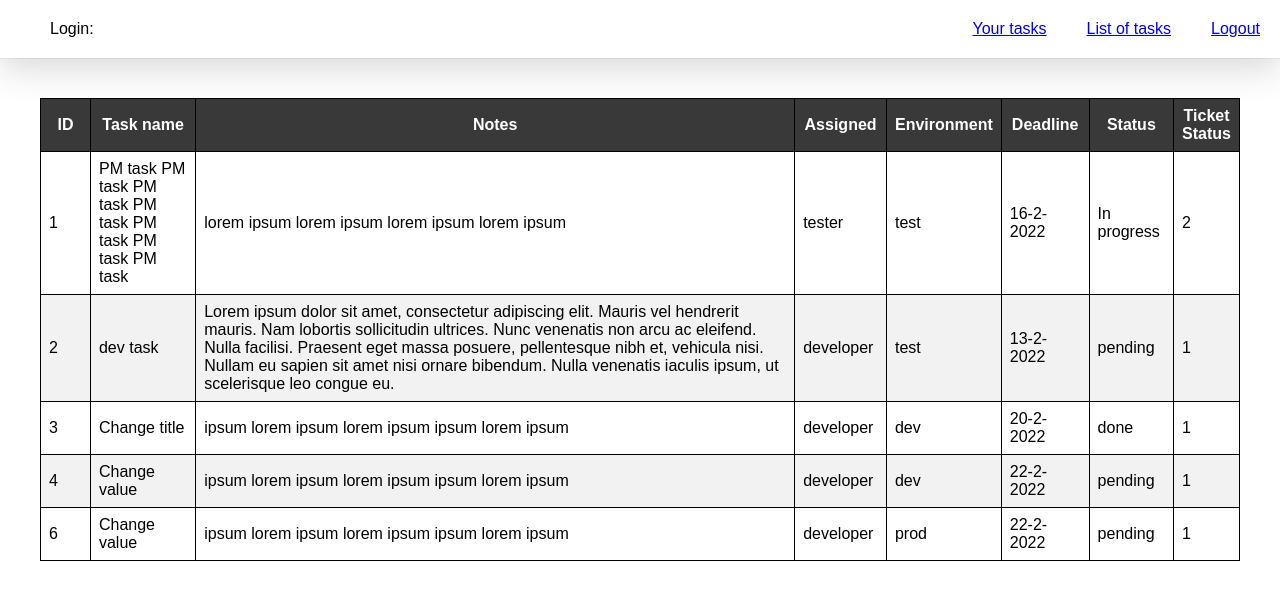
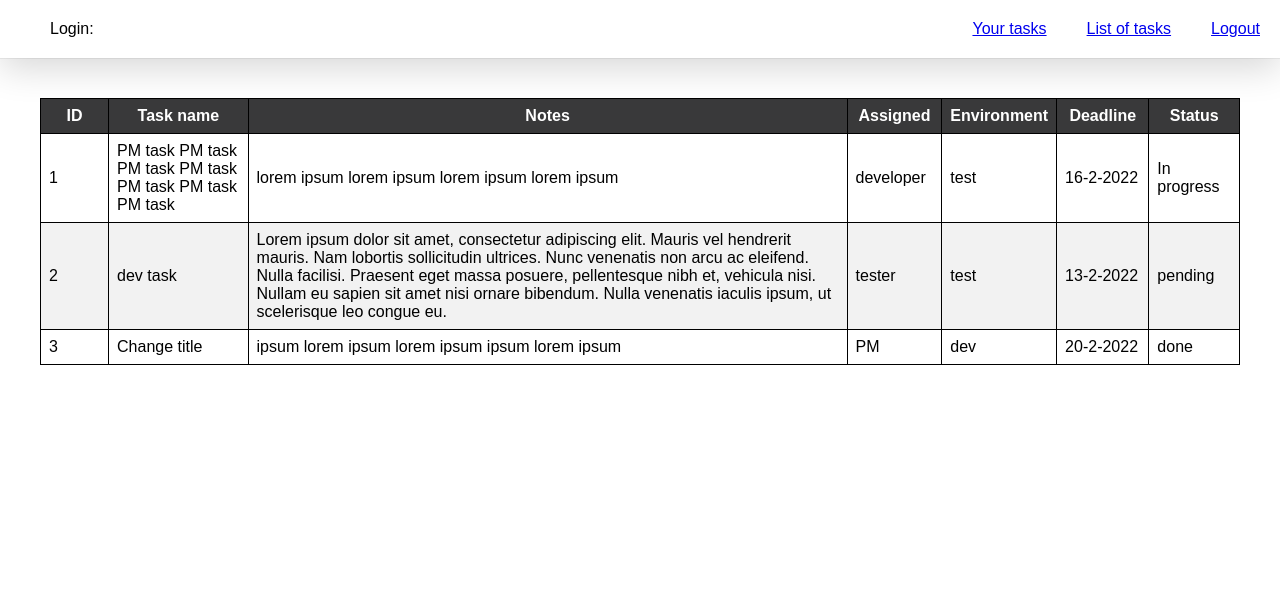
Before and after one commit to xFreshu/Project-managment-app, a React (Create React App) app: page /list-of-tasks in a window 1280 px wide. Shown: the top 600 px of the page. Built offline with nearby package versions, Linux system fonts and the light colour scheme.

Commit message:
Refactored function which change assigned value and fixed views

```diff
--- a/src/components/UI/Dashboard/Dashboard.jsx
+++ b/src/components/UI/Dashboard/Dashboard.jsx
@@ -5,11 +5,13 @@ import {
   DashboardCard,
   BottomInfoTicket,
   TicketCard,
-  StyledEnv
+  StyledEnv,
+  Title
 } from './Dashboard.styles';
 import { AppContext } from '../../../providers/AppProvider';
 import TicketDetails from '../TicketDetails/TicketDetails';
 import TicketChart from '../TicketChart/TicketChart';
+import BasicTable from '../Table/BasicTable';
 
 const Dashboard = () => {
   let { userData, tickets, deleteTicket, displayTicket, setDisplayTicket } = useContext(AppContext);
@@ -40,9 +42,11 @@ const Dashboard = () => {
     <>
       <Navigation userData={userData} />
       <Wrapper>
+        {userData.role !== 'client' ? (
           <DashboardCard>
             <div>
               <ul>
+                <Title>Assigned tickets</Title>
                 {getAssignedArray.map(({ id, name, notes, environment, deadline }) => (
                   <TicketCard
                     onClick={() => {
@@ -85,6 +89,9 @@ const Dashboard = () => {
               )}
             </div>
           </DashboardCard>
+        ) : (
+          <BasicTable />
+        )}
         <TicketChart count={count} />
       </Wrapper>
     </>
--- a/src/components/UI/Dashboard/Dashboard.styles.js
+++ b/src/components/UI/Dashboard/Dashboard.styles.js
@@ -141,3 +141,9 @@ export const BottomInfoTicket = styled.div`
   justify-content: space-between;
   align-items: center;
 `;
+
+export const Title = styled.div`
+  font-weight: 700;
+  text-align: center;
+  margin: 20px;
+`;
--- a/src/components/UI/Table/columns.js
+++ b/src/components/UI/Table/columns.js
@@ -26,9 +26,5 @@ export const COLUMNS = [
   {
     Header: 'Status',
     accessor: 'status'
-  },
-  {
-    Header: 'Ticket Status',
-    accessor: 'statusValue'
   }
 ];
--- a/src/components/UI/TicketChart/TicketChart.jsx
+++ b/src/components/UI/TicketChart/TicketChart.jsx
@@ -19,7 +19,6 @@ const TicketChart = ({ count }) => {
           { title: 'Production', value: count['prod'], color: '#f44336' }
         ]}
       />
-      ;
       <ExtraInfoFromChart>
         <span>Dev tickets {count.dev}</span>
         <span>Test tickets {count.test}</span>
--- a/src/components/UI/TicketChart/TicketChart.styles.js
+++ b/src/components/UI/TicketChart/TicketChart.styles.js
@@ -4,6 +4,7 @@ export const PieChartCard = styled.div`
   box-shadow: rgba(0, 0, 0, 0.16) 0px 10px 36px 0px, rgba(0, 0, 0, 0.06) 0px 0px 0px 1px;
   border-radius: 20px;
   padding: 30px;
+  min-width: 300px;
   span {
     display: inline-block;
     text-align: center;
--- a/src/components/UI/TicketDetails/TicketDetails.jsx
+++ b/src/components/UI/TicketDetails/TicketDetails.jsx
@@ -3,7 +3,7 @@ import PropTypes from 'prop-types';
 import { TicketDetailsStyles } from './TicketDetails.styles';
 import { AppContext } from '../../../providers/AppProvider';
 const TicketDetails = ({ ticketData, userData }) => {
-  const { deleteTicket, sendToTester, sendToPM } = useContext(AppContext);
+  const { deleteTicket, ChangeValue } = useContext(AppContext);
   return (
     <TicketDetailsStyles>
       <span>Ticket Details</span>
@@ -19,10 +19,10 @@ const TicketDetails = ({ ticketData, userData }) => {
           <button onClick={() => deleteTicket(ticketData.id)}>Delete</button>
         ) : null}
         {userData.role === 'developer' ? (
-          <button onClick={() => sendToTester(ticketData.id)}>Send to tester</button>
+          <button onClick={() => ChangeValue(ticketData.id)}>Send to tester</button>
         ) : null}
         {userData.role === 'tester' ? (
-          <button onClick={() => sendToPM(ticketData.id)}>Send to PM</button>
+          <button onClick={() => ChangeValue(ticketData.id)}>Send to PM</button>
         ) : null}
         <button>Edit</button>
       </div>
--- a/src/data/Tasks.js
+++ b/src/data/Tasks.js
@@ -3,7 +3,7 @@ export const DUMMY_DATA = [
     id: 1,
     name: 'PM task PM task PM task PM task PM task PM task PM task',
     notes: 'lorem ipsum lorem ipsum lorem ipsum lorem ipsum ',
-    assigned: 'tester',
+    assigned: 'developer',
     environment: 'test',
     deadline: '16-2-2022',
     status: 'In progress',
@@ -14,7 +14,7 @@ export const DUMMY_DATA = [
     name: 'dev task',
     notes:
       'Lorem ipsum dolor sit amet, consectetur adipiscing elit. Mauris vel hendrerit mauris. Nam lobortis sollicitudin ultrices. Nunc venenatis non arcu ac eleifend. Nulla facilisi. Praesent eget massa posuere, pellentesque nibh et, vehicula nisi. Nullam eu sapien sit amet nisi ornare bibendum. Nulla venenatis iaculis ipsum, ut scelerisque leo congue eu.',
-    assigned: 'developer',
+    assigned: 'tester',
     environment: 'test',
     deadline: '13-2-2022',
     status: 'pending',
@@ -24,30 +24,10 @@ export const DUMMY_DATA = [
     id: 3,
     name: 'Change title',
     notes: 'ipsum lorem ipsum lorem ipsum ipsum lorem ipsum',
-    assigned: 'developer',
+    assigned: 'PM',
     environment: 'dev',
     deadline: '20-2-2022',
     status: 'done',
     statusValue: 1
-  },
-  {
-    id: 4,
-    name: 'Change value',
-    notes: 'ipsum lorem ipsum lorem ipsum ipsum lorem ipsum',
-    assigned: 'developer',
-    environment: 'dev',
-    deadline: '22-2-2022',
-    status: 'pending',
-    statusValue: 1
-  },
-  {
-    id: 6,
-    name: 'Change value',
-    notes: 'ipsum lorem ipsum lorem ipsum ipsum lorem ipsum',
-    assigned: 'developer',
-    environment: 'prod',
-    deadline: '22-2-2022',
-    status: 'pending',
-    statusValue: 1
   }
 ];
--- a/src/providers/AppProvider.js
+++ b/src/providers/AppProvider.js
@@ -9,8 +9,7 @@ export const AppContext = React.createContext({
   setUserData: () => {},
   deleteTicket: () => {},
   setDisplayTicket: () => {},
-  sendToTester: () => {},
-  sendToPM: () => {}
+  ChangeValue: () => {}
 });
 
 const AppProvider = ({ children }) => {
@@ -30,21 +29,16 @@ const AppProvider = ({ children }) => {
     setTickets(updatedTicketArray);
   };
 
-  const sendToTester = (id) => {
+  const ChangeValue = (id) => {
     let updatedTicket = tickets.map((item) => {
       if (item.id === id) {
-        item.assigned = 'tester';
-        setDisplayTicket(false);
-      }
-      return item;
-    });
-    setTickets(updatedTicket);
-  };
-  const sendToPM = (id) => {
-    let updatedTicket = tickets.map((item) => {
-      if (item.id === id) {
-        item.assigned = 'PM';
-        setDisplayTicket(false);
+        if (item.assigned === 'developer') {
+          item.assigned = 'tester';
+          setDisplayTicket(false);
+        } else {
+          item.assigned = 'PM';
+          setDisplayTicket(false);
+        }
       }
       return item;
     });
@@ -61,8 +55,7 @@ const AppProvider = ({ children }) => {
         deleteTicket,
         displayTicket,
         setDisplayTicket,
-        sendToTester,
-        sendToPM
+        ChangeValue
       }}>
       {children}
     </AppContext.Provider>
```
Lines whose indentation alone changed are shown as unchanged.
